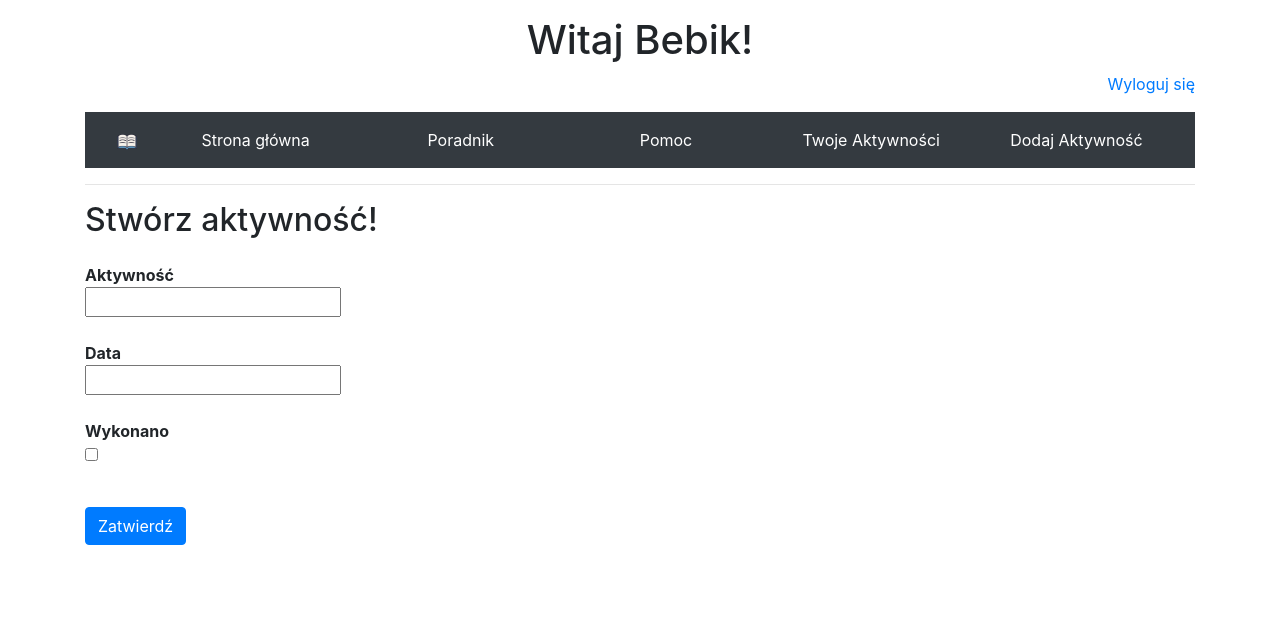
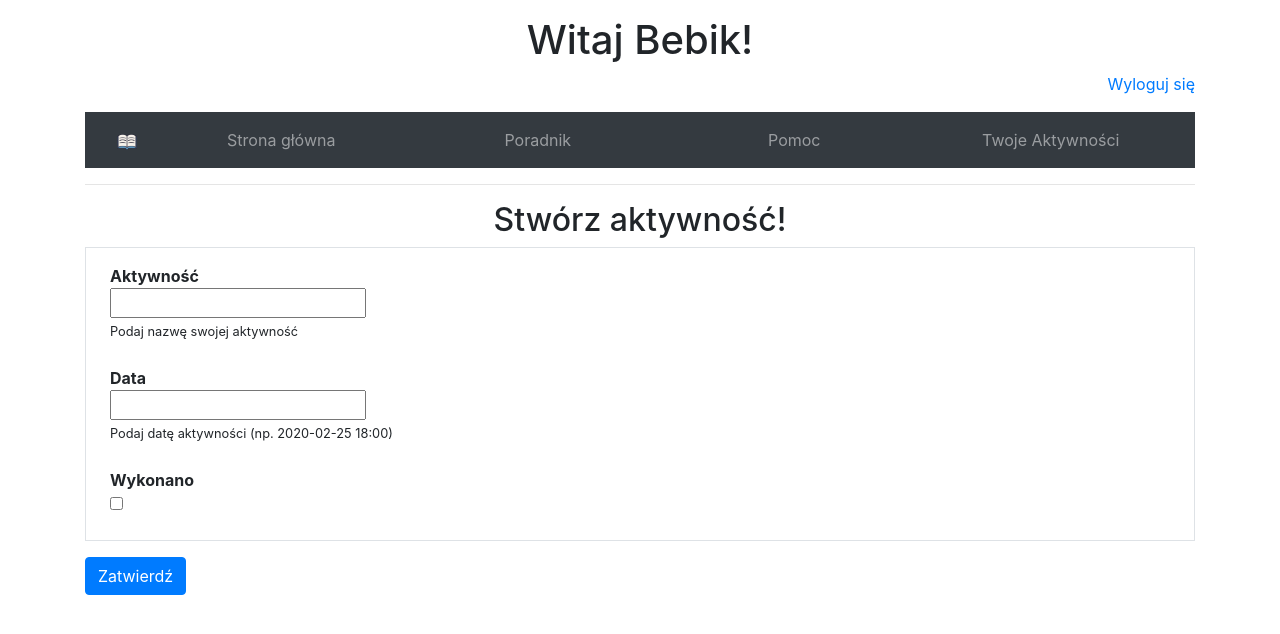
Before and after one commit to DamianBewicz/Django-ToDoApp, a Django app: page /activities/add/ in a window 1280 px wide. Shown: the top 634 px of the page. Run offline with Django 3.2, Linux system fonts and the light colour scheme; a user stored in the database is signed in; some libraries are stand-ins or nearby versions.

Commit message:
added some css and bootstrap styles

```diff
--- a/activities/templates/activitie_form.html
+++ b/activities/templates/activitie_form.html
@@ -1,22 +1,26 @@
 {% extends 'base.html' %}
 {% load crispy_forms_tags %}
 {% block content %}
-  <h2>Stwórz aktywność!</h2>
+  <h2 id="login_header">Stwórz aktywność!</h2>
   <div class="content-section">
     <form method="post">
       {% csrf_token %}
-      <fieldset class="form-group">
+      <div class="border">
         {% for field in form %}
           <p>
-            <div class="mb-4">
+            <div class="mb-4 ml-4">
               {% if field.name == "activitie" %}
                 <b>Aktywność</b>
                 <br>
                 {{field}}
+                <br>
+                <small>Podaj nazwę swojej aktywność</small>
               {% elif field.name == 'to_do_date' %}
                 <b>Data</b>
                 <br>
                 {{field}}
+                <br>
+                <small>Podaj datę aktywności (np. 2020-02-25 18:00)</small>
               {% elif field.name == 'is_done'%}
                 <b>Wykonano</b>
                 <br>
@@ -25,8 +29,8 @@
             </div>
           </p>
         {% endfor %}
-      </fieldset>
-      <button type="submit" class="btn btn-primary">Zatwierdź</button>
+      </div>
+      <button type="submit" class="btn btn-primary mt-3">Zatwierdź</button>
     </form>
   </div>
 {% endblock %}
--- a/users/static/users/style.css
+++ b/users/static/users/style.css
@@ -17,3 +17,13 @@ td
 {
     cursor: pointer;
 }
+
+#login_header
+{
+    text-align: center;
+}
+
+.navbar-nav
+{
+    display: contents;
+}
--- a/users/templates/base.html
+++ b/users/templates/base.html
@@ -26,25 +26,24 @@
             <a href="{% url 'login' %}">Zaloguj się</a> / <a href="{% url 'signup' %}">Signup</a>
           </p>
           {% endif %}
-          <nav class="nav navbar navbar-dark nav-pills nav-justified bg-dark">
+          <nav class="navbar navbar-dark nav-justified bg-dark">
             <a class="navbar-brand ml-3" href="{% url 'home' %}">
               <img src="{% static 'icon1.png' %}" alt="Rysuneczek" width=20px height=20px>
             </a>
+            <ul class="navbar-nav">
               <li class="nav-item">
-              <a class="nav-link text-white" href="{% url 'home' %}">Strona główna</a>
+                <a class="nav-link" href="{% url 'home' %}">Strona główna</a>
               </li>
               <li class="nav-item">
-              <a class="nav-link text-white" href="#">Poradnik</a>
+                <a class="nav-link" href="#">Poradnik</a>
               </li>
               <li class="nav-item">
-              <a class="nav-link text-white" href="#">Pomoc</a>
+                <a class="nav-link" href="#">Pomoc</a>
               </li>
               <li class="nav-item">
-              <a class="nav-link text-white" href="{% url 'activitie' %}">Twoje Aktywności</a>
+                <a class="nav-link" href="{% url 'activitie' %}">Twoje Aktywności</a>
               </li>
-            <li class="nav-item">
-              <a class="nav-link text-white" href="{% url 'activitie-add' %}">Dodaj Aktywność</a>
-            </li>
+            </ul>
           </nav>
           <hr>
         </header>
```
Also changed, not shown: activities/templates/activitie.html (+6 -3 lines), db.sqlite3. Lines whose indentation alone changed are shown as unchanged.
